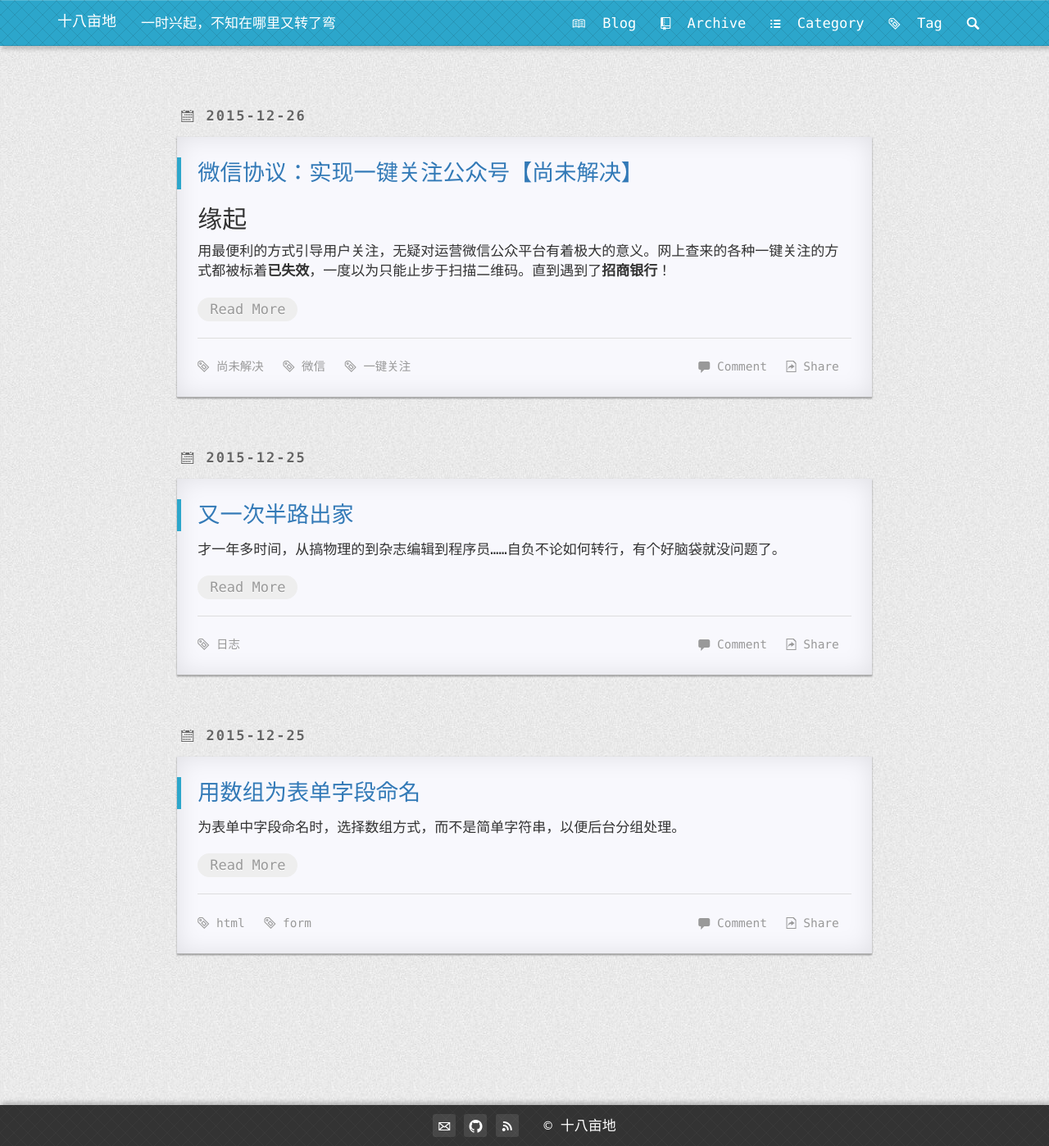
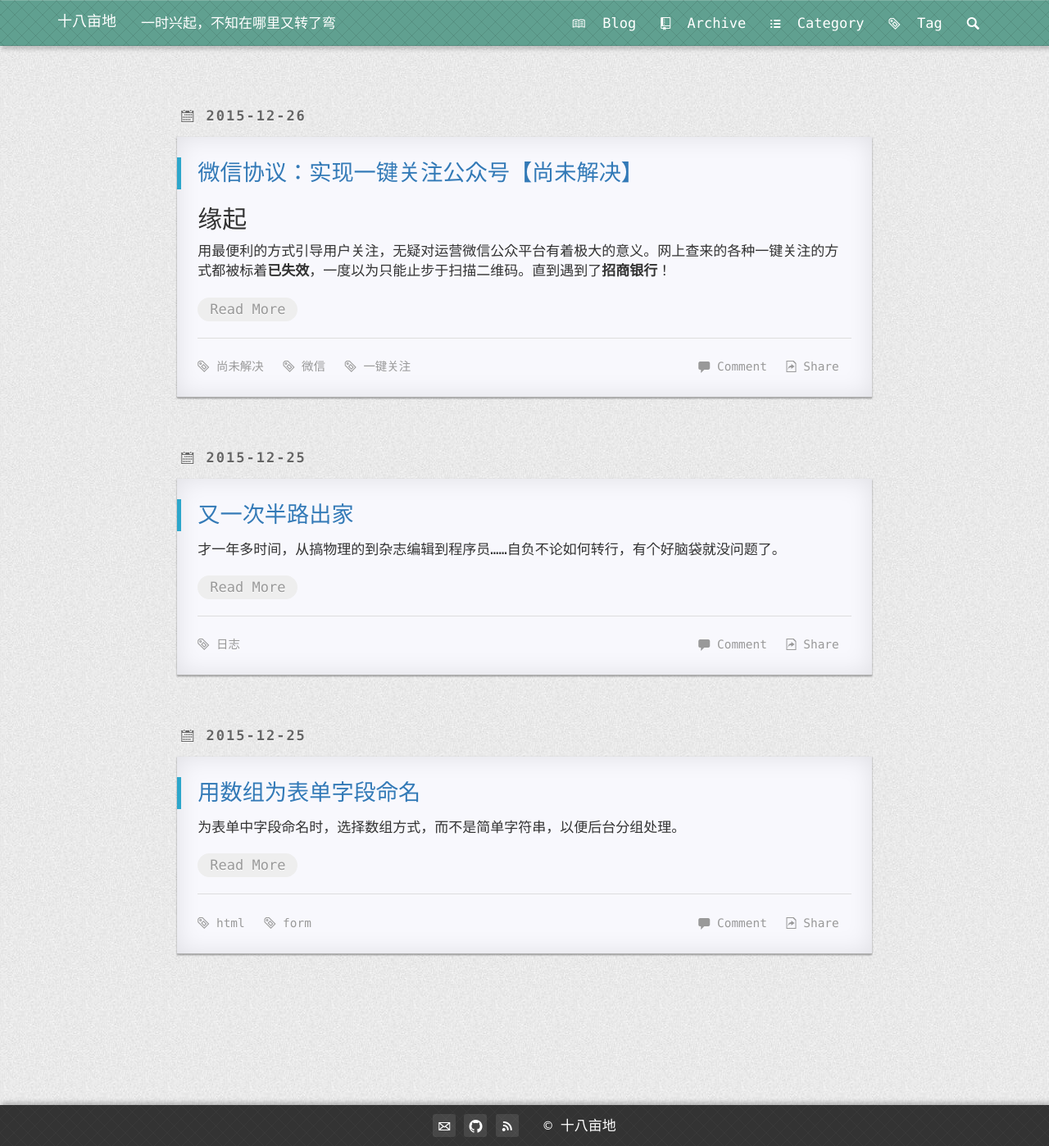
Before and after one commit to shibamudi/blog, a Jekyll site: the page built from index.html, in a window 1280 px wide. Shown: the whole page at 82% size. Built offline with Jekyll 4.4.1, drawn with Linux system fonts in a browser that asks for light colours; nearby versions of some CDN libraries; Markdown is read by kramdown in place of the engine named in the settings; the list of posts is cut into pages by our own code; comment, search, counter and statistics services are not loaded.

Commit message:
banner颜色

```diff
--- a/static/css/style.css
+++ b/static/css/style.css
@@ -13,7 +13,7 @@ layout: null
 }
 
 .navbar-tiffany{
-    background-color: #2ca6cb;
+    background-color: #60a090;
     border-top: 1px solid rgba(255,255,255,0.2);
     border-bottom: 1px solid rgba(0,0,0,0.1);
     box-shadow: 2px 4px 5px rgba(3,3,3,0.2);
```
